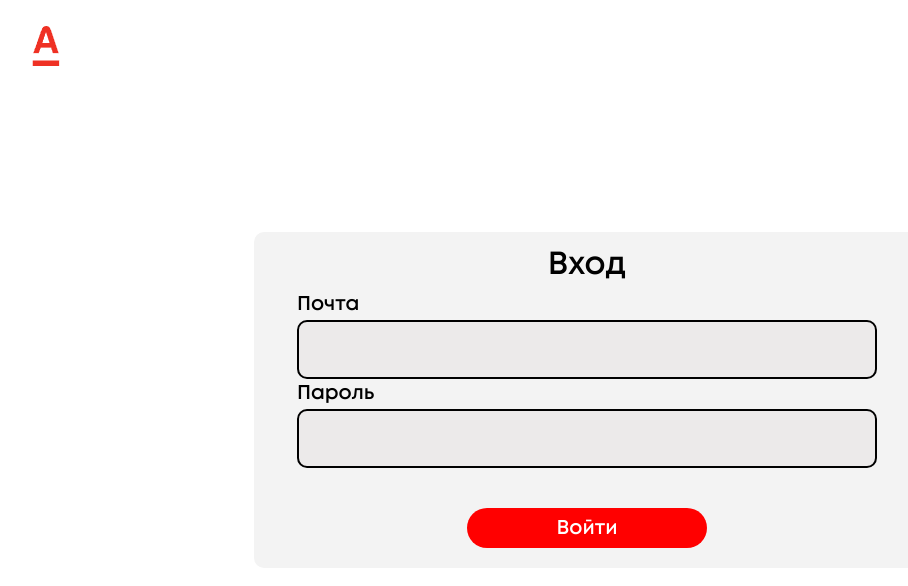
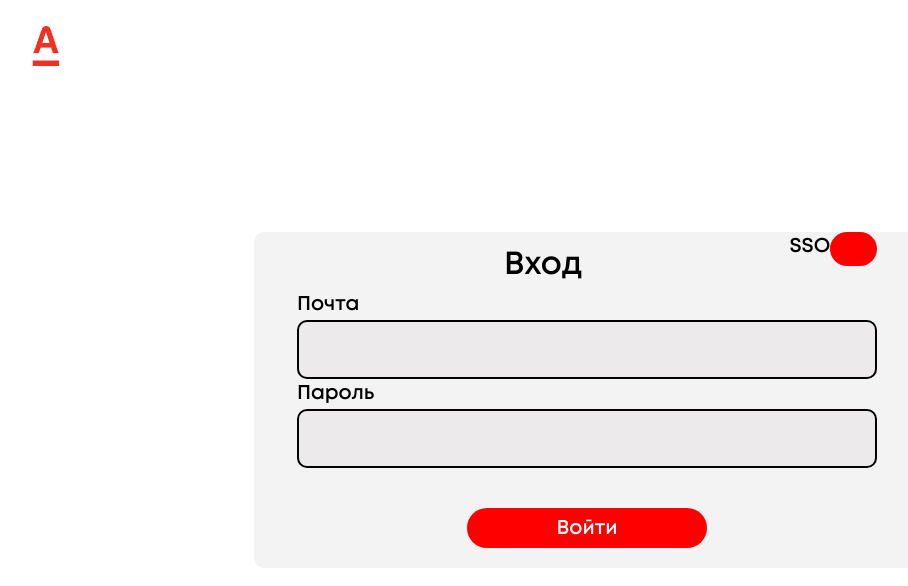
Before and after one commit to Swordermmm/Front-web-accounting, a React (Vite) app: page / in a window 1280 px wide. Shown: the top 586 px of the page, without its empty margins (53-961 px from the left). Built offline with nearby package versions, Linux system fonts and the light colour scheme.

Commit message:
new domain

```diff
--- a/src/components/Auth.module.scss
+++ b/src/components/Auth.module.scss
@@ -29,6 +29,31 @@ label {
     margin-left: 20px;
     margin-top: 10px;
 }
+
+.title_container {
+    display: flex;
+}
+
+.title_container button {
+    margin: 0;
+}
+
+.title_container label:first-of-type {
+    width: 100%;
+}
+
+.sso_enabled {
+    width: 53px;
+    height: 34px;
+}
+
+.sso_disabled {
+    width: 53px;
+    height: 34px;
+    background-color: #d5d4d4;
+    border: 3px solid #848484;
+}
+
 
 .title {
     color: #000000;
--- a/src/components/Login.tsx
+++ b/src/components/Login.tsx
@@ -17,6 +17,7 @@ const Login: FC<Props> = () => {
   let navigate: NavigateFunction = useNavigate();
 
   const [message, setMessage] = useState<string>("");
+  const [sso, setSSO] = useState<boolean>(false);
 
   const initialValues: {
     email: string;
@@ -34,7 +35,7 @@ const Login: FC<Props> = () => {
 
     try {
       const response = await fetch(
-        "http://95.163.222.188:4999/api/Auth/login",
+        "https://galacat.xyz/alpha-api/api/Auth/login",
         {
           method: "POST",
           body: JSON.stringify(data),
@@ -71,6 +72,10 @@ const Login: FC<Props> = () => {
       .catch();
   };
 
+  const handleSSO = (sso: boolean) => {
+    setSSO(!sso);
+  };
+
   return (
     <div className={styles.wrapper}>
       <div className="container login-container">
@@ -79,7 +84,17 @@ const Login: FC<Props> = () => {
         </header>
         <div className="col-md-12">
           <div className="card card-container">
-            <label className={styles.title}>Вход</label>
+            <div className={styles.title_container}>
+              {" "}
+              <label className={styles.title}>Вход</label>
+              <>
+                <label>SSO</label>
+                <Button
+                  onClick={() => handleSSO(sso)}
+                  className={!sso ? styles.sso_enabled : styles.sso_disabled}
+                ></Button>
+              </>
+            </div>
             <Formik
               initialValues={initialValues}
               validationSchema={validationSchema}
@@ -103,7 +118,7 @@ const Login: FC<Props> = () => {
                   </label>
                   <Field
                     name="password"
-                    type="password"
+                    type={!sso ? `password` : ``}
                     className={styles.form_control}
                   />
                 </div>
--- a/src/index.scss
+++ b/src/index.scss
@@ -1,6 +1,6 @@
 @font-face {
   font-family: "Mont";
-  src: url("./fonts/Mont-Semibold.ttf");
+  src: url("./assets/fonts/Mont-Semibold.ttf");
   font-weight: 700;
 }
 
```
